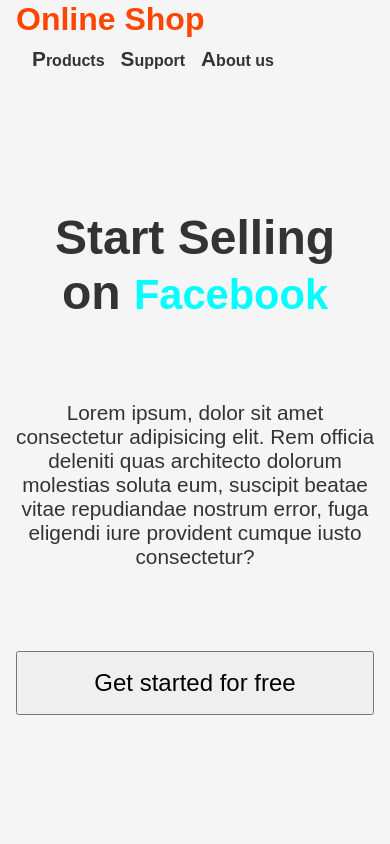
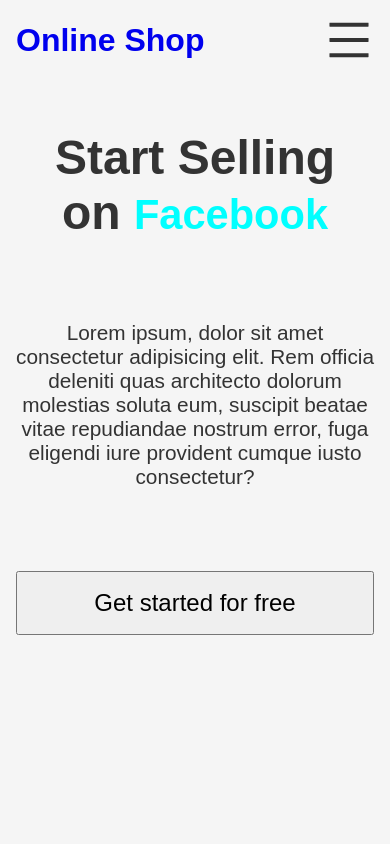
Before and after one commit to AbdulSamman/ecommerce-frontend, a React (Vite) app: page / in a window 390 px wide. Shown: the top 844 px of the page. Built offline with nearby package versions, Linux system fonts and the light colour scheme; a web font is replaced by a local one.

Commit message:
burgermenu added

```diff
--- a/src/App.tsx
+++ b/src/App.tsx
@@ -2,26 +2,47 @@
 import { PageAboutUs } from "./pages/PageAboutUs";
 import { PageProducts } from "./pages/PageProducts";
 import { PageSupport } from "./pages/PageSupport";
-
 import { NavLink, Route, Routes, Navigate, Link } from "react-router-dom";
 import { Footer } from "./components/Footer";
 import { PageWelcome } from "./pages/PageWelcome";
+import { AiOutlineMenu } from "react-icons/ai";
+import { BsXLg } from "react-icons/bs";
+import { useState } from "react";
 
 export const App = () => {
+  const [isMenuOpen, setIsMenuOpen] = useState<boolean>(false);
+
+  const handleMenuOpen = () => {
+    setIsMenuOpen(!isMenuOpen);
+  };
+
   return (
     <>
-      <div className="App">
-        <div className="header">
-          <h1>
-            <Link to="/">Online Shop</Link>
-          </h1>
-          <nav>
+      <div
+        className="App"
+        onClick={() => {
+          isMenuOpen && setIsMenuOpen(false);
+        }}>
+        <div className="burgerMenu" onClick={handleMenuOpen}>
+          {!isMenuOpen ? (
+            <AiOutlineMenu className="menuIcon" />
+          ) : (
+            <BsXLg className="menuIcon" />
+          )}
+        </div>
+        <div className="row">
+          <NavLink to="/" className="logo">
+            <h1>Online Shop</h1>
+          </NavLink>
+          <nav className={`menu ${isMenuOpen ? "menuOpen" : ""}`}>
+            <div className="navRow">
               <NavLink to={"/products"}>products</NavLink>
               <NavLink to={"/support"}>support</NavLink>
               <NavLink to={"/aboutUs"}>about us</NavLink>
+            </div>
           </nav>
         </div>
-
+      </div>
       <Routes>
         <Route path="/" element={<PageWelcome />} />
         <Route path="/products" element={<PageProducts />} />
@@ -33,7 +54,6 @@
       <>
         <Footer />
       </>
-      </div>
     </>
   );
 };
--- a/src/styles/App.scss
+++ b/src/styles/App.scss
@@ -12,36 +12,39 @@
   overflow-x: hidden;
 
   .App {
-    .header {
-      width: 100%;
-      background-color: $backgroundColor;
-      position: sticky;
-      overflow: hidden;
-      top: 0;
+    .burgerMenu {
+      transition: all 0.3s ease;
+      position: absolute;
+      right: 0%;
+      margin-right: 1rem;
+      width: 50px;
+      height: 50px;
+      display: none;
+
+      .menuIcon {
+        cursor: pointer;
+        width: 50px;
+        height: 50px;
+      }
+    }
+    a {
+      text-decoration: none;
+    }
+
+    .row {
+      position: fixed;
       display: flex;
-      flex-wrap: wrap;
       justify-content: space-between;
       align-items: center;
-      padding: 0 0 0 1rem;
       z-index: 2;
       height: 80px;
-      box-shadow: 0px 2px 3px 0px $backgroundColor;
-      a {
-        text-decoration: none;
-      }
-      h1 {
-        a {
-          color: orangered;
-        }
-      }
-
+      top: 0;
+      width: 100%;
+      padding: 0 1rem;
+      background-color: $backgroundColor;
       nav {
-        padding: 0.5rem 1rem;
-        margin-right: 10px;
-        display: flex;
-        justify-content: end;
-        align-items: center;
-        gap: 1rem;
+        padding: 0 0.5rem;
+        column-gap: 5rem;
 
         a {
           font-size: 1rem;
@@ -55,6 +58,63 @@
             text-decoration: underline;
           }
         }
+        .navRow {
+          display: flex;
+          align-items: center;
+          gap: 20px;
+        }
+
+        .logo {
+          font-size: 2rem;
+
+          h1 {
+            color: orangered;
+            &::first-letter {
+              font-size: 3rem;
+            }
+          }
+        }
+      }
+
+      .menuOpen {
+        transform: translateX(0%);
+        position: fixed;
+        width: 100%;
+        height: 100%;
+        top: 0;
+      }
+    }
+  }
+  @media (max-width: 1100px) {
+    .App {
+      .burgerMenu {
+        display: block;
+        .menuIcon {
+          position: fixed;
+          z-index: 3;
+          top: 15px;
+        }
+      }
+    }
+
+    .row {
+      .menu {
+        display: flex;
+        flex-direction: column;
+        justify-content: center;
+        align-items: center;
+        background-color: $backgroundColor;
+        position: fixed;
+        row-gap: 1rem;
+        right: 0;
+        transition: all 0.3s linear;
+        transform: translateX(100%);
+
+        .navRow {
+          display: flex;
+          flex-direction: column;
+          padding: 5rem;
+        }
       }
     }
   }
--- a/src/styles/pages/landingPage2.scss
+++ b/src/styles/pages/landingPage2.scss
@@ -5,7 +5,7 @@
   justify-content: center;
   align-items: center;
   height: 100vh;
-  background-color: red;
+
   .imagesContainer {
     transform: rotateZ(35deg);
     z-index: 1;
```
Lines whose indentation alone changed are shown as unchanged.
